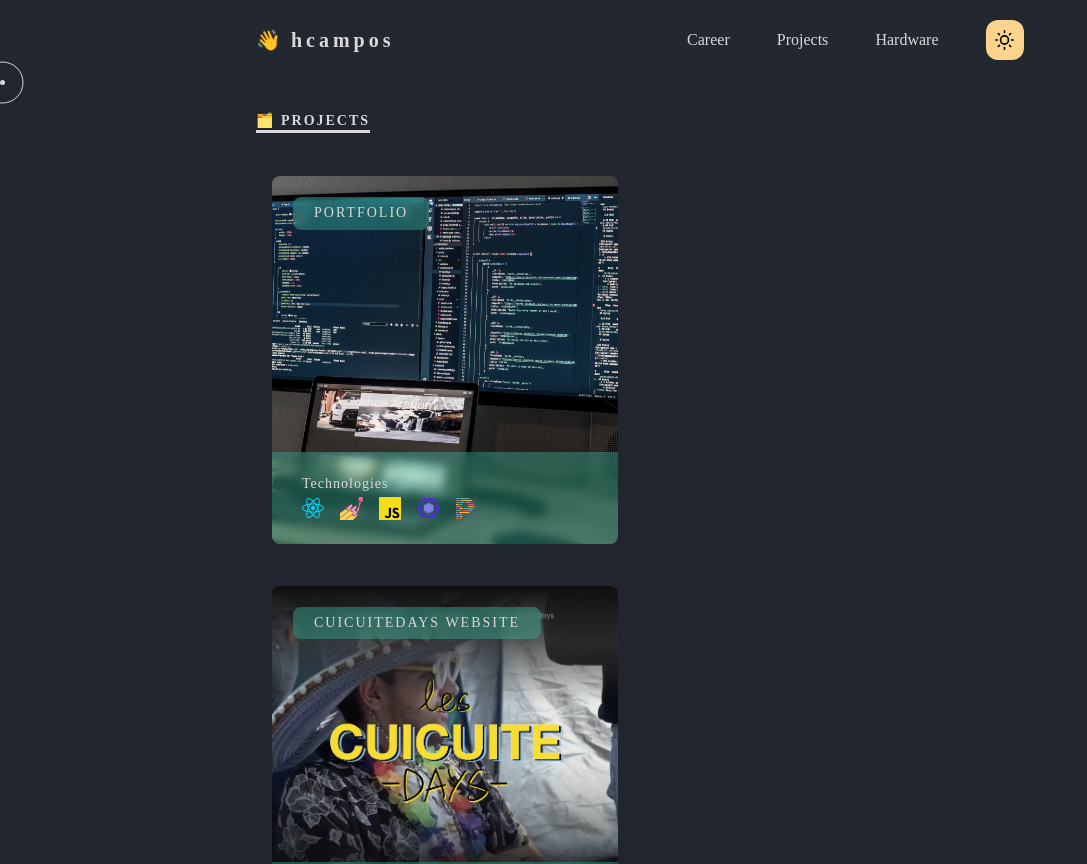
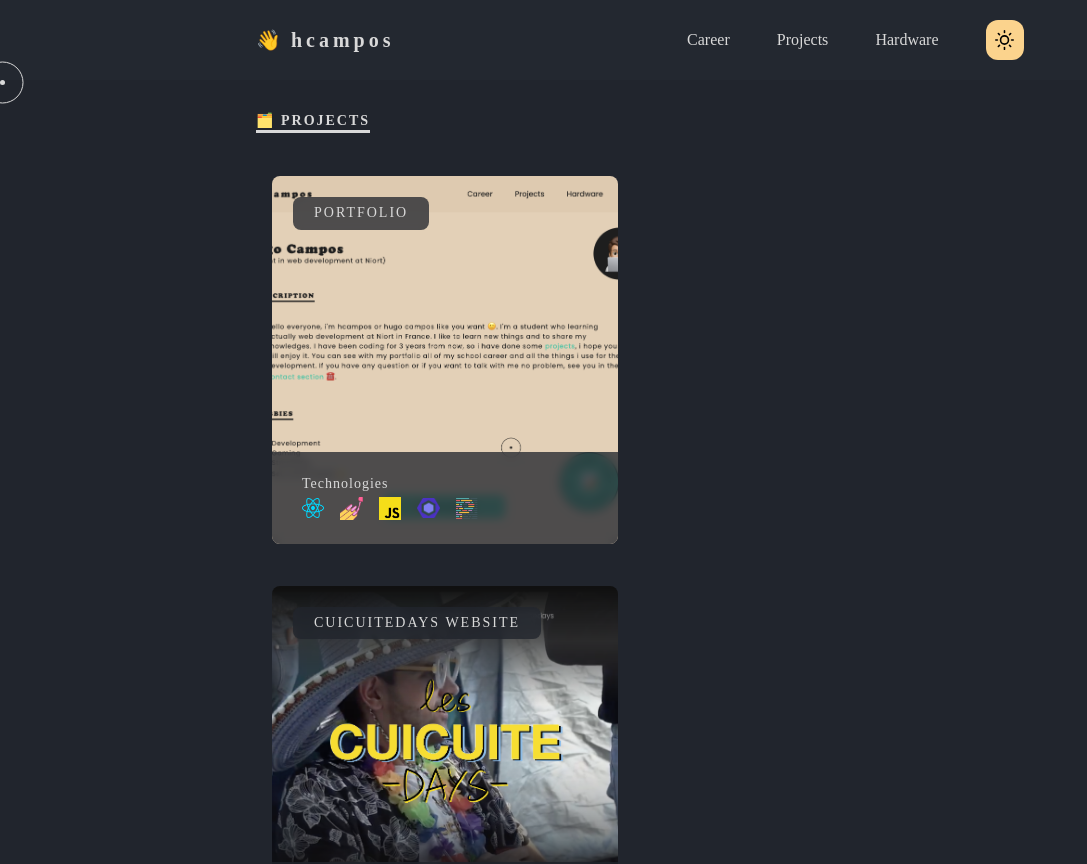
Before and after one commit to Sakoutecher/portfolio-react, a React (Create React App) app: page /projects in a window 1280 px wide. Shown: the top 864 px of the page, without its empty margins (0-1087 px from the left). Built offline with nearby package versions, Linux system fonts and the light colour scheme.

Commit message:
:lipstick: Update the colors for the title projects and technologies project

```diff
--- a/src/components/ProjectDiv.js
+++ b/src/components/ProjectDiv.js
@@ -8,12 +8,12 @@ function ProjectDiv({ styles, colors, projects, title, bg }) {
     <Item
       text={title}
       color={styles.colors.text}
-      background={colors.colorLinks.primary}
+      background={styles.colors.background}
       imgBg={bg}
       data-cursor
     >
       <Bottom
-        backgroundColor={colors.colorLinks.primary}
+        backgroundColor={styles.colors.background}
       >
         <Text
           styles={styles}
@@ -61,7 +61,7 @@ const Item = styled.div`
     border-radius: 8px;
     font-family: Cooper Black;
     color: ${props => props.color};
-    background-color: ${props => props.background + '61'};
+    background-color: ${props => props.background + 'C4'};
     font-size: 14px;
     text-transform: uppercase;
     letter-spacing: 2px;
@@ -72,7 +72,7 @@ const Item = styled.div`
 const Bottom = styled.div`
   height: 25%;
   width: 100%;
-  background-color: ${props => props.backgroundColor + '61'};
+  background-color: ${props => props.backgroundColor + 'C4'};
   border-radius: 0px 0px 8px 8px;
   backdrop-filter: blur(5px);
   padding: 15px 30px;
--- a/src/pages/Project.js
+++ b/src/pages/Project.js
@@ -21,7 +21,7 @@ function Project({ styles, colors }) {
                             colors={colors}
                             projects={Portfolio}
                             title={'Portfolio'}
-                            bg={'./photo-projects/portfolio.jpeg'}
+                            bg={'./photo-projects/portfolio.png'}
                         />
                         <ProjectDiv
                             styles={styles}
```
Also changed, not shown: public/photo-projects/portfolio.png (added).
